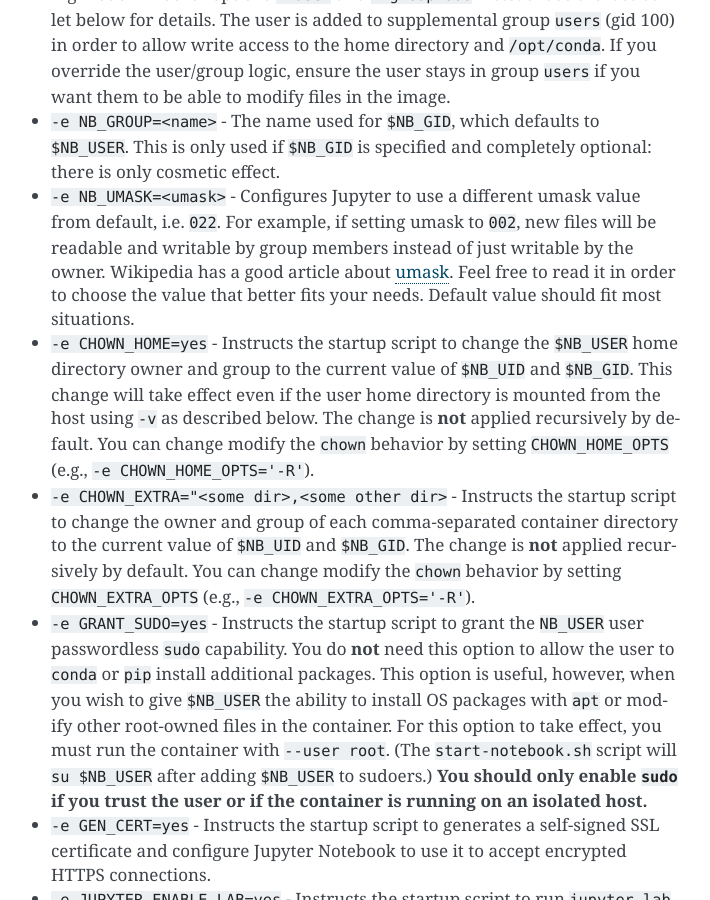
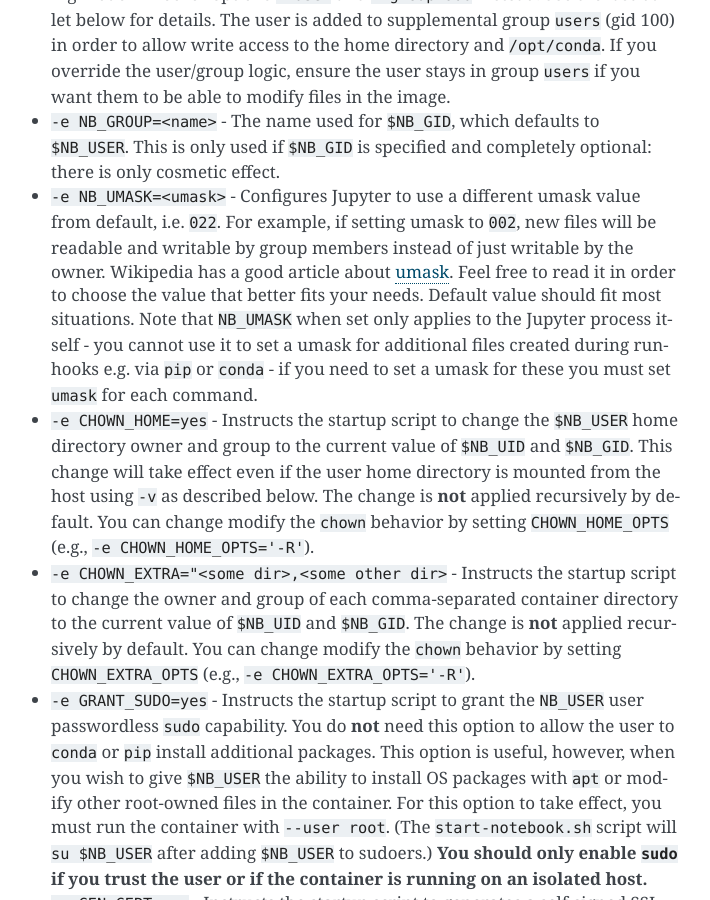
Before and after one commit to jupyter/docker-stacks, a Sphinx documentation site: the page built from docs/using/common.md, in a window 1280 px wide and 900 px high, scrolled down 1352 px. Shown: the whole window, without its empty margins (399-1109 px from the left). Built offline with Sphinx 7.4.7, drawn with Linux system fonts in a browser that asks for light colours.

Commit message:
Added clarification on the use of NB_UMASK, which only applies to the Jupyter process itself.

```diff
--- a/docs/using/common.md
+++ b/docs/using/common.md
@@ -27,7 +27,7 @@
 * `-e NB_UID=1000` - Instructs the startup script to switch the numeric user ID of `$NB_USER` to the given value. This feature is useful when mounting host volumes with specific owner permissions. For this option to take effect, you must run the container with `--user root`. (The startup script will `su $NB_USER` after adjusting the user ID.) You might consider using modern Docker options `--user` and `--group-add` instead. See the last bullet below for details.
 * `-e NB_GID=100` - Instructs the startup script to change the primary group of`$NB_USER` to `$NB_GID` (the new group is added with a name of `$NB_GROUP` if it is defined, otherwise the group is named `$NB_USER`).  This feature is useful when mounting host volumes with specific group permissions. For this option to take effect, you must run the container with `--user root`. (The startup script will `su $NB_USER` after adjusting the group ID.) You might consider using modern Docker options `--user` and `--group-add` instead. See the last bullet below for details.  The user is added to supplemental group `users` (gid 100) in order to allow write access to the home directory and `/opt/conda`.  If you override the user/group logic, ensure the user stays in group `users` if you want them to be able to modify files in the image.
 * `-e NB_GROUP=<name>` - The name used for `$NB_GID`, which defaults to `$NB_USER`.  This is only used if `$NB_GID` is specified and completely optional: there is only cosmetic effect.
-* `-e NB_UMASK=<umask>` - Configures Jupyter to use a different umask value from default, i.e. `022`. For example, if setting umask to `002`, new files will be readable and writable by group members instead of just writable by the owner. Wikipedia has a good article about [umask](https://en.wikipedia.org/wiki/Umask). Feel free to read it in order to choose the value that better fits your needs. Default value should fit most situations.
+* `-e NB_UMASK=<umask>` - Configures Jupyter to use a different umask value from default, i.e. `022`. For example, if setting umask to `002`, new files will be readable and writable by group members instead of just writable by the owner. Wikipedia has a good article about [umask](https://en.wikipedia.org/wiki/Umask). Feel free to read it in order to choose the value that better fits your needs. Default value should fit most situations. Note that `NB_UMASK` when set only applies to the Jupyter process itself - you cannot use it to set a umask for additional files created during run-hooks e.g. via `pip` or `conda` - if you need to set a umask for these you must set `umask` for each command.
 * `-e CHOWN_HOME=yes` - Instructs the startup script to change the `$NB_USER` home directory owner and group to the current value of `$NB_UID` and `$NB_GID`. This change will take effect even if the user home directory is mounted from the host using `-v` as described below. The change is **not** applied recursively by default. You can change modify the `chown` behavior by setting `CHOWN_HOME_OPTS` (e.g., `-e CHOWN_HOME_OPTS='-R'`).
 * `-e CHOWN_EXTRA="<some dir>,<some other dir>` - Instructs the startup script to change the owner and group of each comma-separated container directory to the current value of `$NB_UID` and `$NB_GID`. The change is **not** applied recursively by default. You can change modify the `chown` behavior by setting `CHOWN_EXTRA_OPTS` (e.g., `-e CHOWN_EXTRA_OPTS='-R'`).
 * `-e GRANT_SUDO=yes` - Instructs the startup script to grant the `NB_USER` user passwordless `sudo` capability. You do **not** need this option to allow the user to `conda` or `pip` install additional packages. This option is useful, however, when you wish to give `$NB_USER` the ability to install OS packages with `apt` or modify other root-owned files in the container. For this option to take effect, you must run the container with `--user root`. (The `start-notebook.sh` script will `su $NB_USER` after adding `$NB_USER` to sudoers.) **You should only enable `sudo` if you trust the user or if the container is running on an isolated host.**
```
